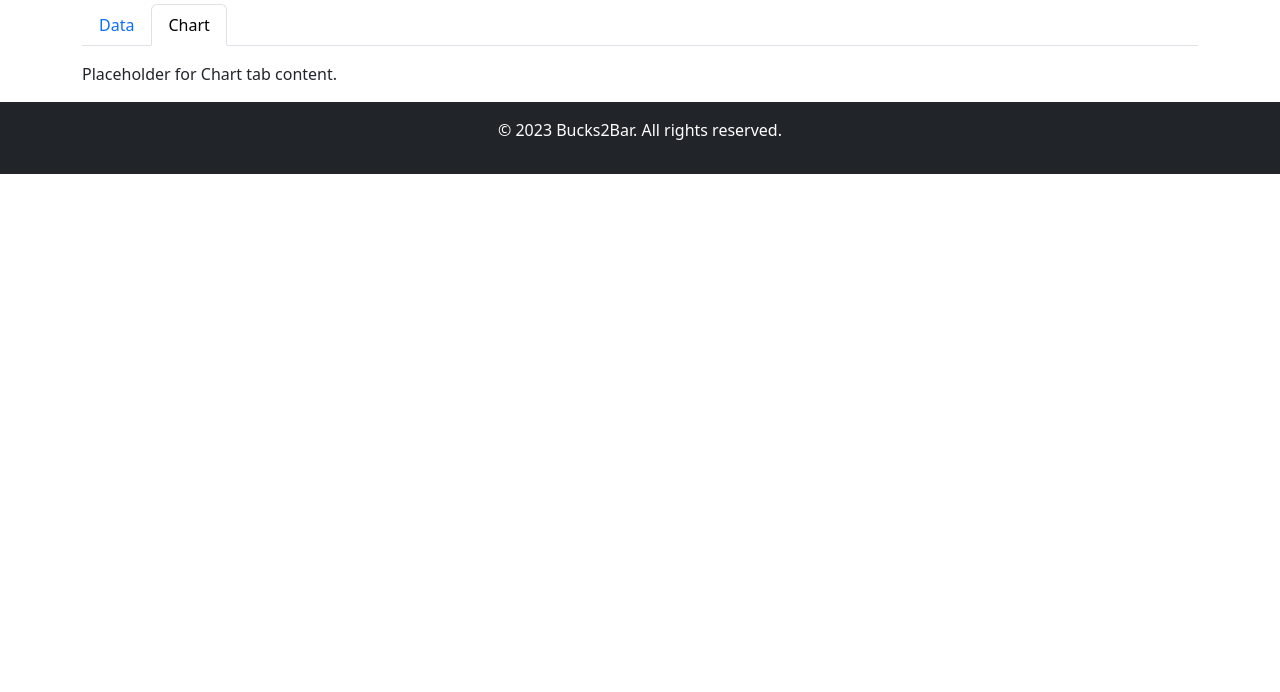
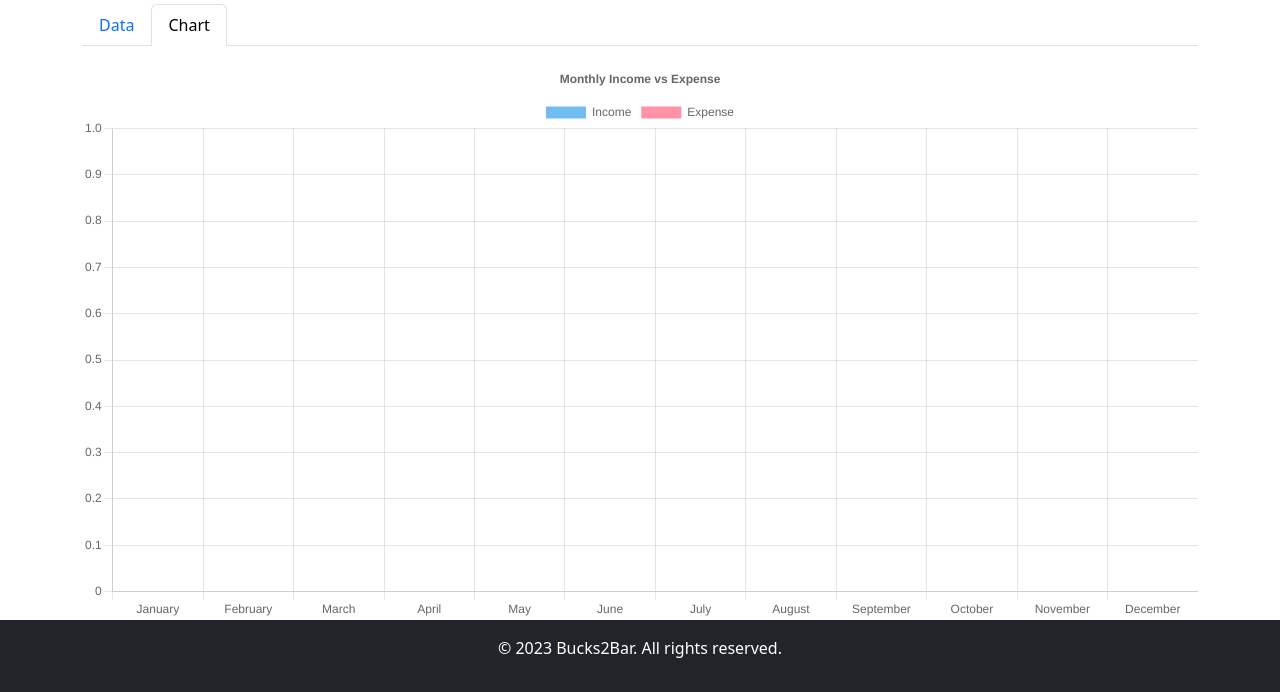
Before and after one commit to ArifEbrahim/bucks2bar, a plain HTML site: page src/index.html in a window 1280 px wide. Both pictures are taken after a click on the tab "Chart". Shown: the part 158-850 px from the top of the page. Before the commit the page ends 800 px from the top, so only its background shows below. Drawn offline with nearby package versions, Linux system fonts and the light colour scheme.

Commit message:
chart functionality complete

```diff
--- a/src/index.html
+++ b/src/index.html
@@ -424,7 +424,7 @@
           </div>
         </div>
         <div class="tab-pane fade" id="chart" role="tabpanel" aria-labelledby="chart-tab">
-          <p>Placeholder for Chart tab content.</p>
+          <canvas id="barChart" width="400" height="200"></canvas>
         </div>
       </div>
     </main>
@@ -432,6 +432,7 @@
       <p>&copy; 2023 Bucks2Bar. All rights reserved.</p>
     </footer>
     <script src="https://cdn.jsdelivr.net/npm/bootstrap@5.3.8/dist/js/bootstrap.bundle.min.js"></script>
+    <script src="https://cdn.jsdelivr.net/npm/chart.js"></script>
     <script src="js/main.js"></script>
   </body>
 </html>
--- a/src/js/main.js
+++ b/src/js/main.js
@@ -1 +1,65 @@
-// This file is intentionally left blank.
+document.addEventListener('DOMContentLoaded', function () {
+  const months = [
+    'January',
+    'February',
+    'March',
+    'April',
+    'May',
+    'June',
+    'July',
+    'August',
+    'September',
+    'October',
+    'November',
+    'December',
+  ]
+
+  // Helper to get values from inputs
+  function getMonthlyData(type) {
+    return months.map(month => {
+      const input = document.getElementById(`${month.toLowerCase()}-${type}`)
+      return input && input.value ? Number(input.value) : 0
+    })
+  }
+
+  let barChartInstance = null
+
+  // Show chart when Chart tab is activated
+  document.getElementById('chart-tab').addEventListener('shown.bs.tab', function () {
+    const incomeData = getMonthlyData('income')
+    const expenseData = getMonthlyData('expense')
+
+    const ctx = document.getElementById('barChart').getContext('2d')
+
+    // Destroy previous chart if exists
+    if (barChartInstance) {
+      barChartInstance.destroy()
+    }
+
+    barChartInstance = new Chart(ctx, {
+      type: 'bar',
+      data: {
+        labels: months,
+        datasets: [
+          {
+            label: 'Income',
+            data: incomeData,
+            backgroundColor: 'rgba(54, 162, 235, 0.7)',
+          },
+          {
+            label: 'Expense',
+            data: expenseData,
+            backgroundColor: 'rgba(255, 99, 132, 0.7)',
+          },
+        ],
+      },
+      options: {
+        responsive: true,
+        plugins: {
+          legend: { position: 'top' },
+          title: { display: true, text: 'Monthly Income vs Expense' },
+        },
+      },
+    })
+  })
+})
```
